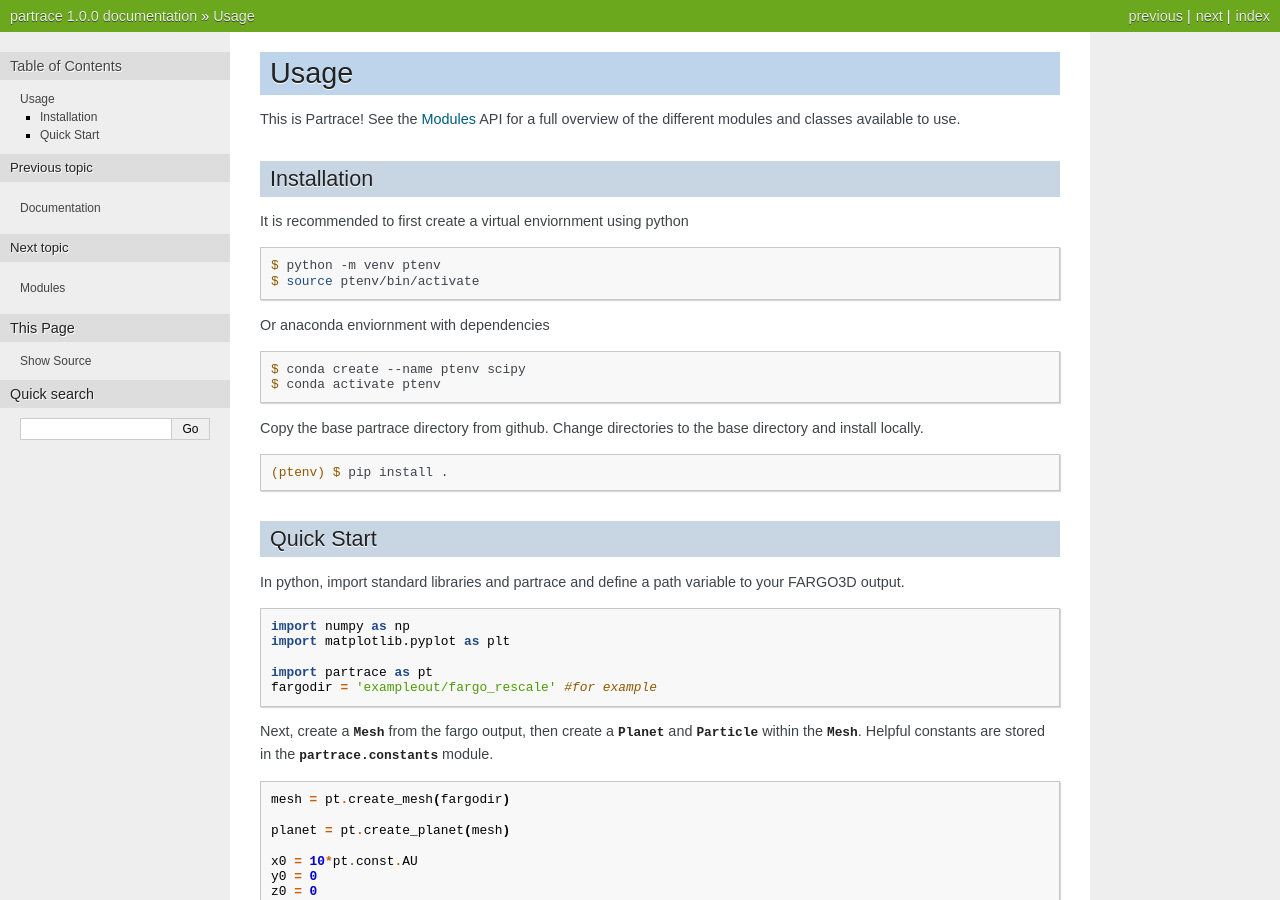
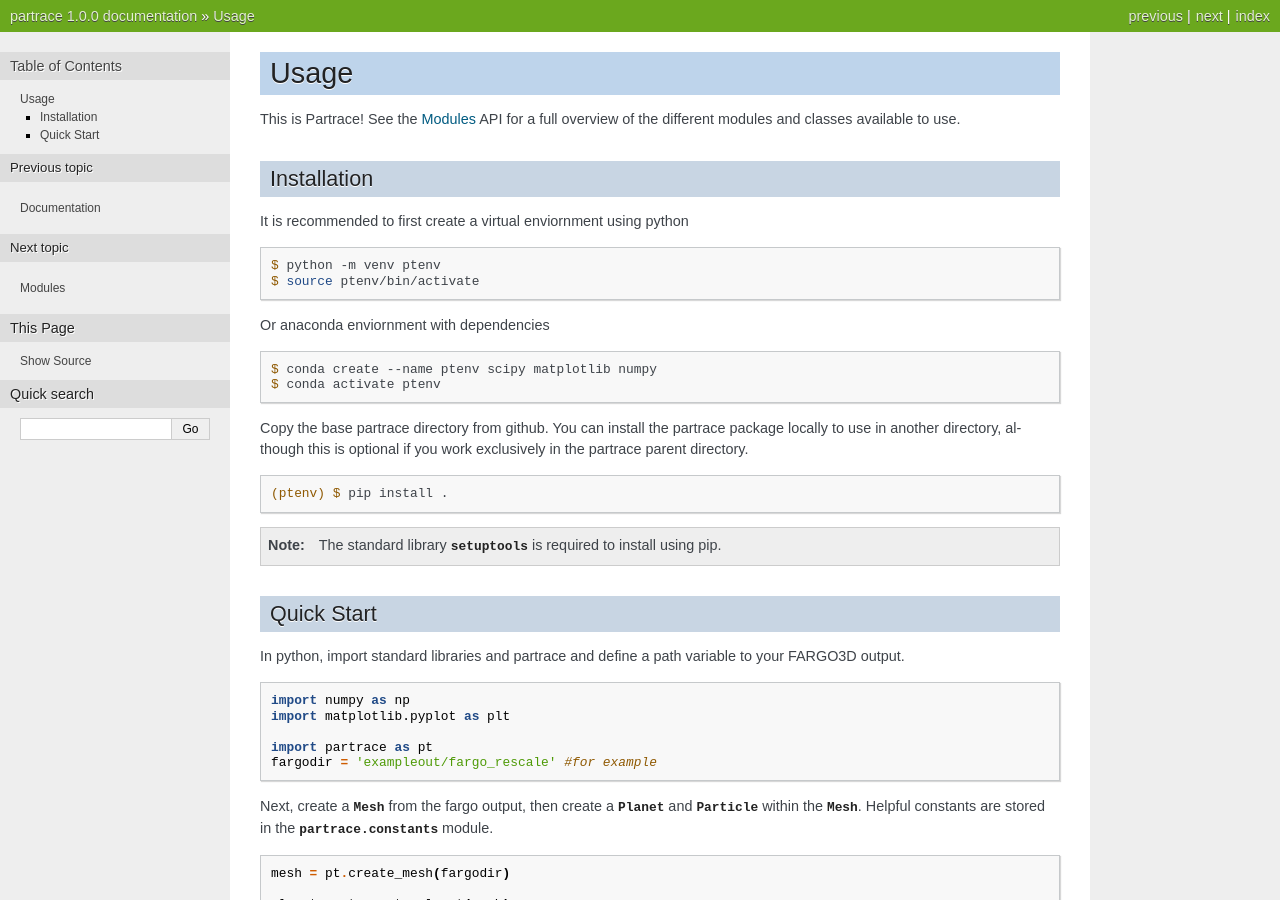
Before and after one commit to ervc/partrace, a Sphinx documentation site: the page built from docs/source/usage.rst, in a window 1280 px wide and 900 px high. Built offline with Sphinx 7.4.7, drawn with Linux system fonts in a browser that asks for light colours.

```diff
--- a/docs/source/conf.py
+++ b/docs/source/conf.py
@@ -10,9 +10,9 @@
 # add these directories to sys.path here. If the directory is relative to the
 # documentation root, use os.path.abspath to make it absolute, like shown here.
 #
-# import os
-# import sys
-# sys.path.insert(0, os.path.abspath('.'))
+import os
+import sys
+sys.path.insert(0, os.path.abspath('../../'))
 
 
 # -- Project information -----------------------------------------------------
--- a/docs/source/usage.rst
+++ b/docs/source/usage.rst
@@ -17,14 +17,18 @@ Or anaconda enviornment with dependencies
 
 .. code-block:: console
 
-    $ conda create --name ptenv scipy
+    $ conda create --name ptenv scipy matplotlib numpy
     $ conda activate ptenv
 
-Copy the base partrace directory from github. Change directories to the base directory and install locally.
+Copy the base partrace directory from github. You can install the partrace package locally to use in another directory, although this is optional if you work exclusively in the partrace parent directory.
 
 .. code-block:: console
 
     (ptenv) $ pip install .
+
+.. note::
+
+    The standard library :py:mod:`setuptools` is required to install using pip.
 
 
 Quick Start
--- /dev/null
+++ b/requirements.txt
@@ -0,0 +1,3 @@
+numpy
+matplotlib
+scipy
```
Also changed, not shown: setup.py (+12 -1 lines).
